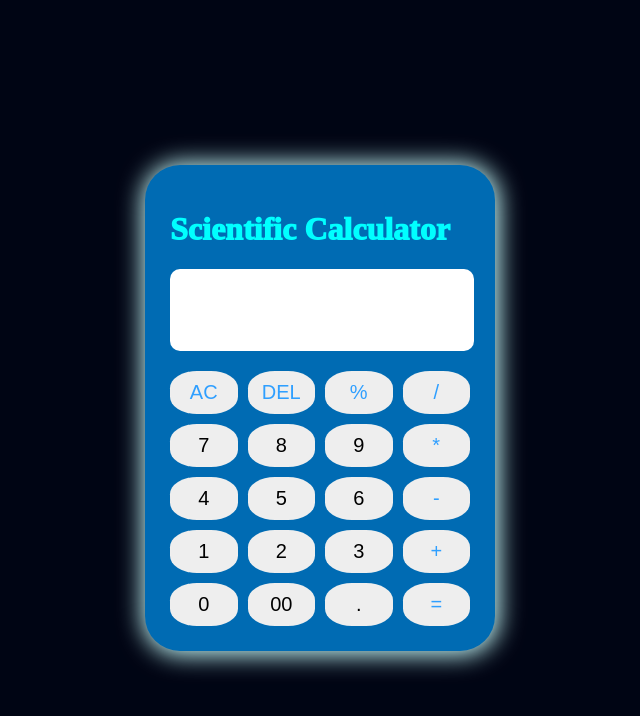
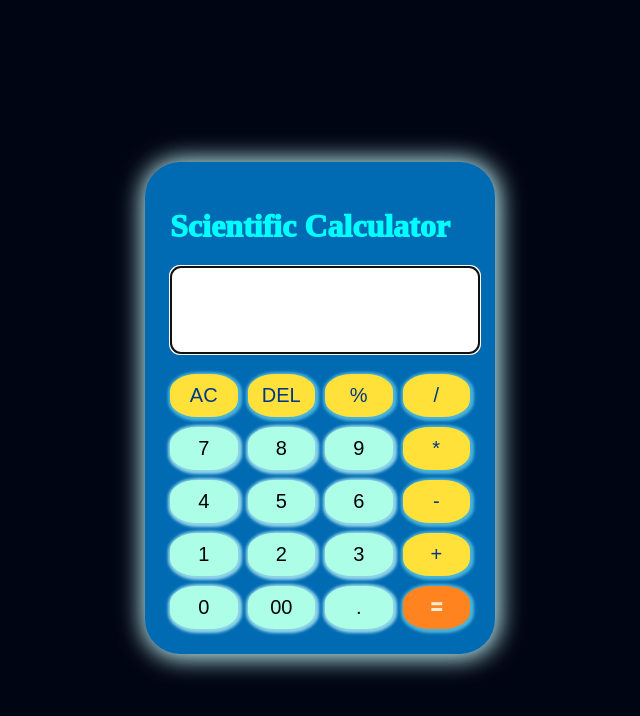
Before and after one commit to Richkum/calculator, a plain HTML site: page index.html in a window 1280 px wide. Both pictures are taken after a click on the button "AC". Shown: the whole page, without its empty margins (320-960 px from the left). Drawn offline with Linux system fonts and the light colour scheme.

Commit message:
finishing

```diff
--- a/asset/script/cal.js
+++ b/asset/script/cal.js
@@ -1,15 +1,27 @@
-const numbers = document.querySelectorAll('.numb')
-const display = document.querySelector('.display textarea')
+const display = document.querySelector(".display");
+const buttons = document.querySelectorAll("button");
+const specialChars = ["%", "*", "/", "-", "+", "="];
+let output = "";
 
-let string = ''
-const arr = Array.from(numbers)
-arr.forEach(numb => {
-  numb.addEventListener('click', (e) => {
-    if (e.target.innerHTML === '=') {
-      // string = eval(string)
-      // display.innerHTML = string
-    }
-    string += e.target.innerHTML
-    display.innerHTML = string
-  })
-})
+const calculate = (btnValue) => {
+  display.focus();
+  if (btnValue === "=" && output !== "") {
+
+    output = eval(output.replace("%", "/100"));
+  } else if (btnValue === "AC") {
+    output = "";
+  } else if (btnValue === "DEL") {
+
+    output = output.toString().slice(0, -1);
+  } else {
+
+    if (output === "" && specialChars.includes(btnValue)) return;
+    output += btnValue;
+  }
+  display.value = output;
+};
+
+buttons.forEach((button) => {
+
+  button.addEventListener("click", (e) => calculate(e.target.dataset.value));
+});
--- a/asset/style.css/style.css
+++ b/asset/style.css/style.css
@@ -27,7 +27,7 @@ h1 {
   height: 80px;
   width: 100%;
   text-align: right;
-  border: none;
+  border: 3px solid #fff;
   border-radius: 10px;
   margin-bottom: 20px;
   font-size: 25px;
@@ -42,19 +42,34 @@ h1 {
   border-radius: 6px;
 }
 
-.buttons button {
+.numb {
   padding: 10px;
   border-radius: 40%;
   border: none;
   font-size: 20px;
   cursor: pointer;
-  background-color: #eee;
+  background-color: #acffe6;
+  box-shadow: 1px 1px 3px 3px rgba(201, 255, 255, 0.712);
+
+}
+
+.operator {
+  padding: 10px;
+  border-radius: 40%;
+  border: none;
+  font-size: 20px;
+  cursor: pointer;
+  background-color: #ffe139;
+  color: #00378a;
+  box-shadow: 1px 1px 3px 3px rgba(145, 248, 255, 0.514);
+}
+
+#equal {
+  font-weight: 1000;
+  color: antiquewhite;
+  background-color: rgb(255, 132, 31);
 }
 
 .buttons button:active {
   transform: scale(0.99);
 }
-
-.operator {
-  color: #2f9fff;
-}
--- a/index.html
+++ b/index.html
@@ -17,22 +17,22 @@
       <button class="operator" data-value="DEL">DEL</button>
       <button class="operator" data-value="%">%</button>
       <button class="operator" data-value="/">/</button>
-      <button data-value="7">7</button>
-      <button data-value="8">8</button>
-      <button data-value="9">9</button>
+      <button class="numb" data-value="7">7</button>
+      <button class="numb" data-value="8">8</button>
+      <button class="numb" data-value="9">9</button>
       <button class="operator" data-value="*">*</button>
-      <button data-value="4">4</button>
-      <button data-value="5">5</button>
-      <button data-value="6">6</button>
+      <button class="numb" data-value="4">4</button>
+      <button class="numb" data-value="5">5</button>
+      <button class="numb" data-value="6">6</button>
       <button class="operator" data-value="-">-</button>
-      <button data-value="1">1</button>
-      <button data-value="2">2</button>
-      <button data-value="3">3</button>
+      <button class="numb" data-value="1">1</button>
+      <button class="numb" data-value="2">2</button>
+      <button class="numb" data-value="3">3</button>
       <button class="operator" data-value="+">+</button>
-      <button data-value="0">0</button>
-      <button data-value="00">00</button>
-      <button data-value=".">.</button>
-      <button class="operator" data-value="=">=</button>
+      <button class="numb" data-value="0">0</button>
+      <button class="numb" data-value="00">00</button>
+      <button class="numb" data-value=".">.</button>
+      <button id="equal" class="operator" data-value="=">=</button>
     </div>
   </div>
 
```
